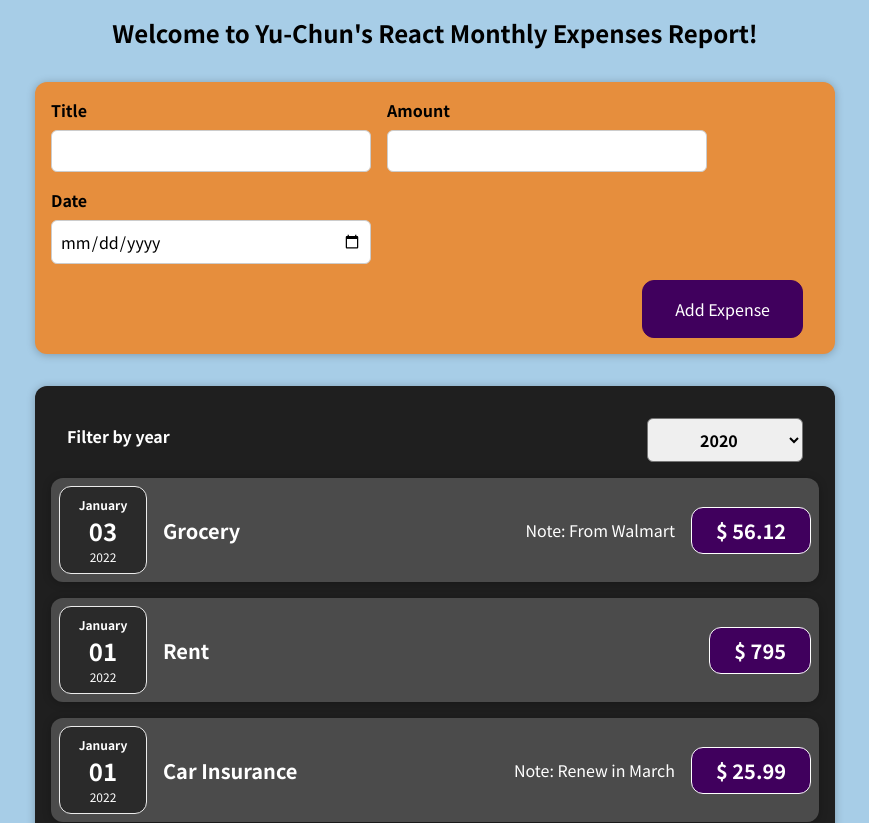
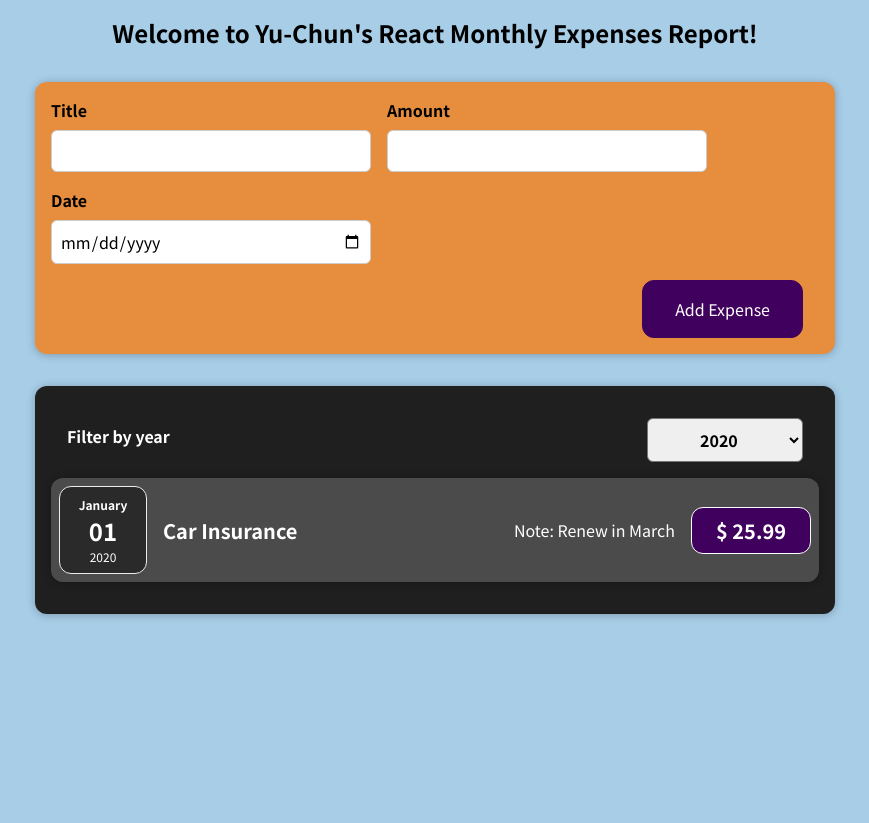
Before and after one commit to dyj0183/React-First-Practice-Project, a React (Create React App) app: page / in a window 1280 px wide. Shown: the top 823 px of the page, without its empty margins (205-1074 px from the left). After the commit the page ends 800 px from the top, so only its background shows below. Built offline with nearby package versions, Linux system fonts and the light colour scheme.

Commit message:
used JS filter function to filter the output based the year selected by user

```diff
--- a/src/App.js
+++ b/src/App.js
@@ -8,7 +8,7 @@ const DUMMY_EXPENSES_DATA = [
 		id: "e1",
 		title: "Grocery",
 		amount: 56.12,
-		date: new Date(2022, 0, 3),
+		date: new Date(2021, 0, 3),
 		note: "Note: From Walmart",
 	},
 	{
@@ -22,14 +22,14 @@ const DUMMY_EXPENSES_DATA = [
 		id: "e3",
 		title: "Car Insurance",
 		amount: 25.99,
-		date: new Date(2022, 0, 1),
+		date: new Date(2020, 0, 1),
 		note: "Note: Renew in March",
 	},
 	{
 		id: "e4",
 		title: "Health Insurance",
 		amount: 10.99,
-		date: new Date(2022, 0, 1),
+		date: new Date(2019, 0, 1),
 		note: "Note: Pay again in February",
 	},
 ];
--- a/src/components/Expenses/Expenses.js
+++ b/src/components/Expenses/Expenses.js
@@ -11,8 +11,13 @@ const Expenses = (props) => {
 
 	const filterYearHandler = (selectedFilterYear) => {
 		setFilteredYear(selectedFilterYear);
-		console.log(selectedFilterYear);
 	};
+
+	// filter out the expenses based on the year users selected, js filter returns a new array
+	// filteredYear is type "string", props.expenses[0].date.getFullYear() is type "number", so we need to use toString()
+	const filteredYearExpenses = props.expenses.filter(
+		(expense) => expense.date.getFullYear().toString() === filteredYear
+	);
 
 	return (
 		<Card className="expenses">
@@ -21,15 +26,15 @@ const Expenses = (props) => {
 				onFilterYear={filterYearHandler}
 			/>
 
-			{props.expenses.map((expense) => (
+			{filteredYearExpenses.map((expense) => (
 				<ExpenseItem
+					key={expense.id}
 					title={expense.title}
 					amount={expense.amount}
 					date={expense.date}
 					note={expense.note}
 				></ExpenseItem>
 			))}
-
 		</Card>
 	);
 };
```
Also changed, not shown: 1 other file (tests, documents, lock files or other folders).
